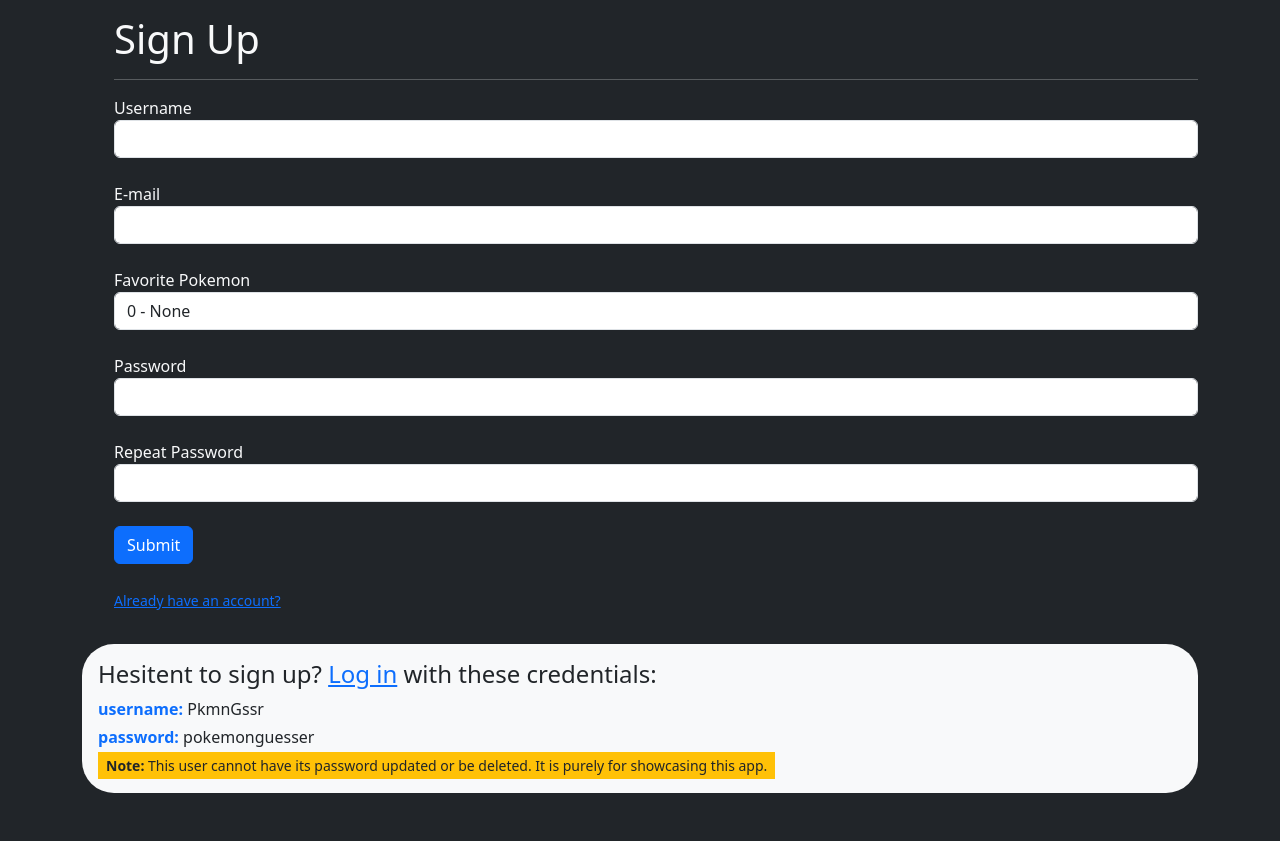
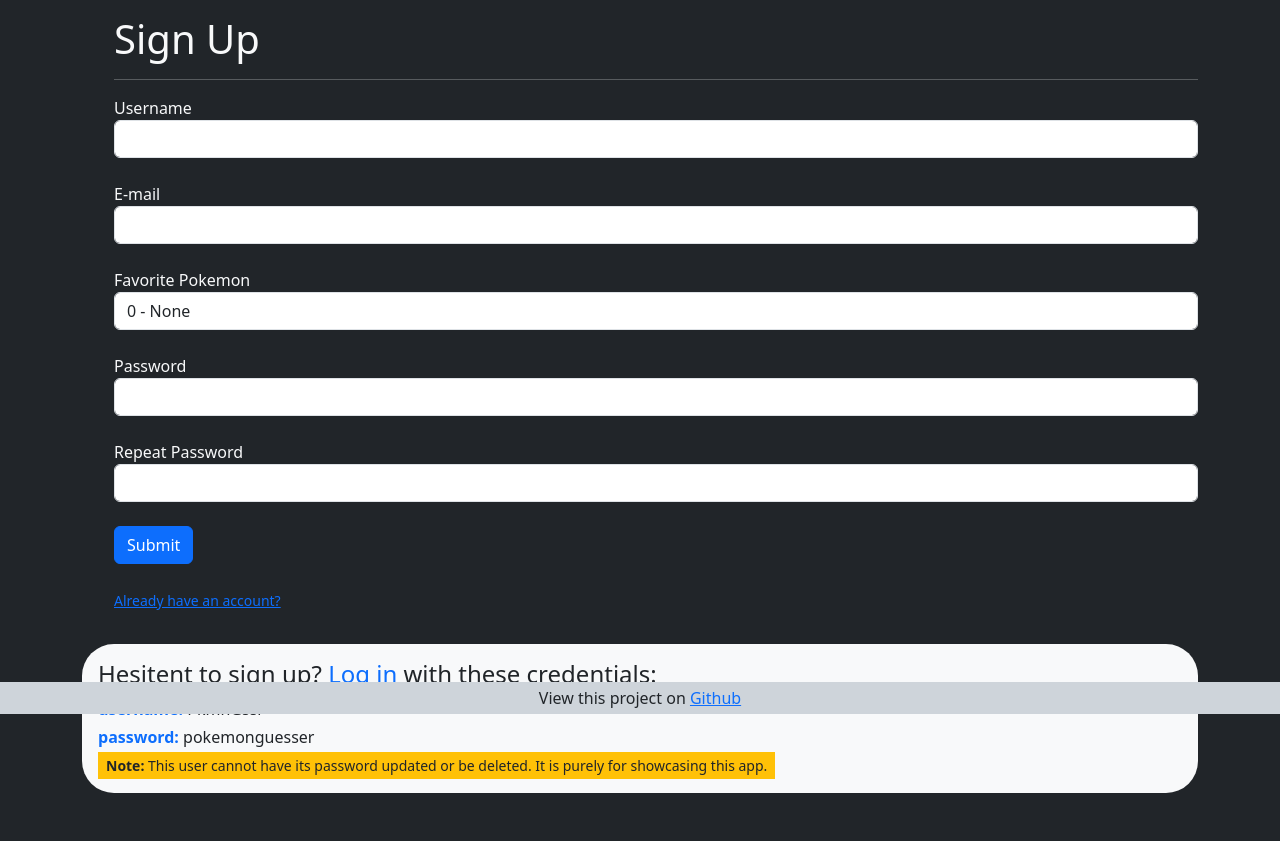
Before and after one commit to jvill171/Pkmn-Gssr, a Flask app: page /signup in a window 1280 px wide. Shown: the part 86-927 px from the top of the page. Before the commit the page ends 879 px from the top, so only its background shows below. Run offline with Flask 3, Linux system fonts and the light colour scheme; tables that the repository leaves empty hold one stand-in row (values such as "Sample post").

Commit message:
Added footer with link to github project

```diff
--- a/static/styles.css
+++ b/static/styles.css
@@ -120,3 +120,10 @@
   text-shadow: rgb(255, 255, 255) 0 0 10px;
   box-shadow: rgb(192, 0, 0) 0 0 10px;
 }
+
+.footer {
+  position: fixed;
+  left: 0;
+  bottom: 0;
+  width: 100%;
+}
--- a/templates/base.html
+++ b/templates/base.html
@@ -63,13 +63,16 @@
             </ul>
         </div>
     </nav>
-    <div class="container">
+    <div class="container pb-5">
         {% for category, message in get_flashed_messages(with_categories=True) %}
             <div class="flash-msgs alert alert-{{ category }} border border-{{ category }} mt-2 rounded-0">{{ message }}</div>
         {% endfor %}
 
         {% block content %}{% endblock %}
     </div>
+    <footer class="footer bg-dark-subtle text-dark text-center m-0">
+        <p class="p-1 m-0">View this project on <a href="https://github.com/jvill171/Pkmn-Gssr.git">Github</a></p>
+    </footer>
     {% block scripts %}{% endblock %}
 </body>
 </html>
```
Lines whose indentation alone changed are shown as unchanged.
